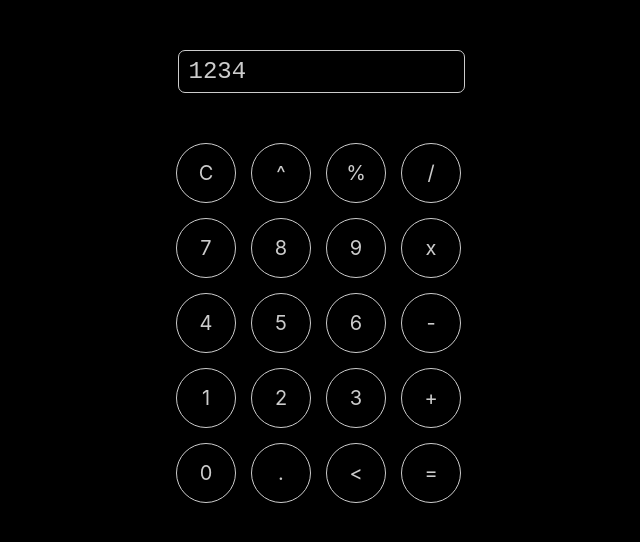
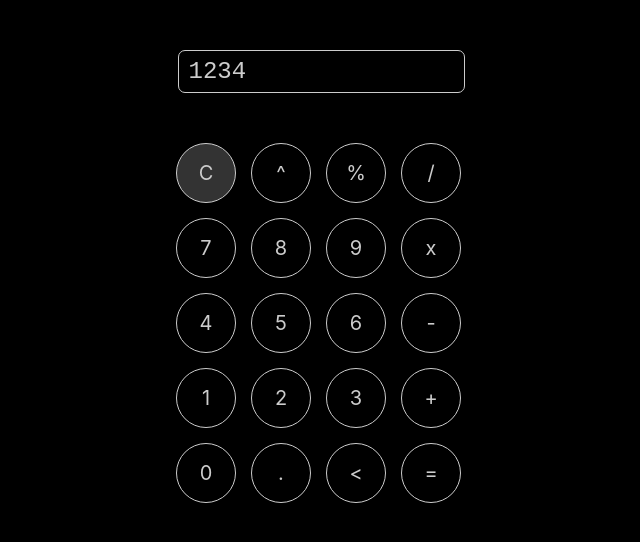
Before and after one commit to codotronix/bcalc, a React (Create React App) app: page / in a window 1280 px wide. In both pictures the pointer is over the element 525 px from the left and 173 px from the top of the page. Shown: the top 542 px of the page, without its empty margins (319-959 px from the left). Built offline with nearby package versions, Linux system fonts and the light colour scheme.

Commit message:
minor css fix

```diff
--- a/craco.config.js
+++ b/craco.config.js
@@ -1,11 +1,12 @@
 const { ModuleFederationPlugin } = require("webpack").container;
 const ExternalTemplateRemotesPlugin = require("external-remotes-plugin");
-
+// console.log(process.env.NODE_ENV)
+// debugger
 module.exports = {
   webpack: {
     configure: {
       output: {
-        publicPath: "https://codotronix.github.io/bcalc/",
+        publicPath: process.env.NODE_ENV === 'development' ? '/' : "https://codotronix.github.io/bcalc/",
       },
       entry: './src/index.js',
       plugins: [
--- a/src/components/calculator/Calc.module.css
+++ b/src/components/calculator/Calc.module.css
@@ -42,3 +42,7 @@
     justify-content: center;
     align-items: center;
 }
+.btnsPanel .btn:hover,
+.btnsPanel .btn:active {
+    background: rgb(255 255 255 / 20%);
+}
```
